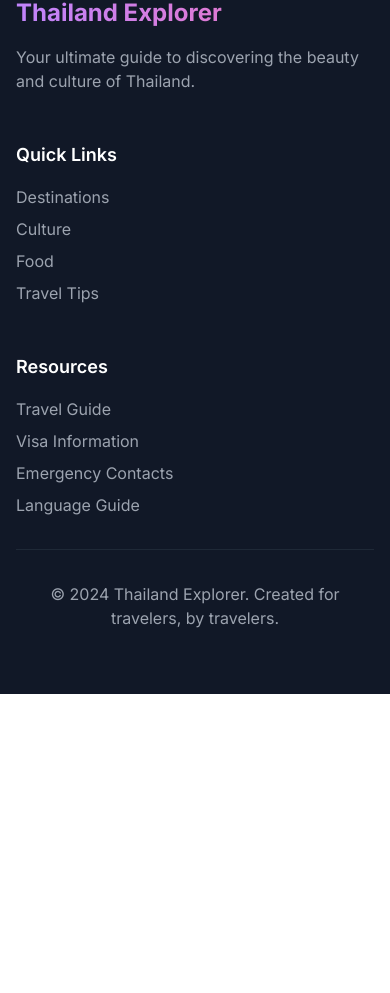
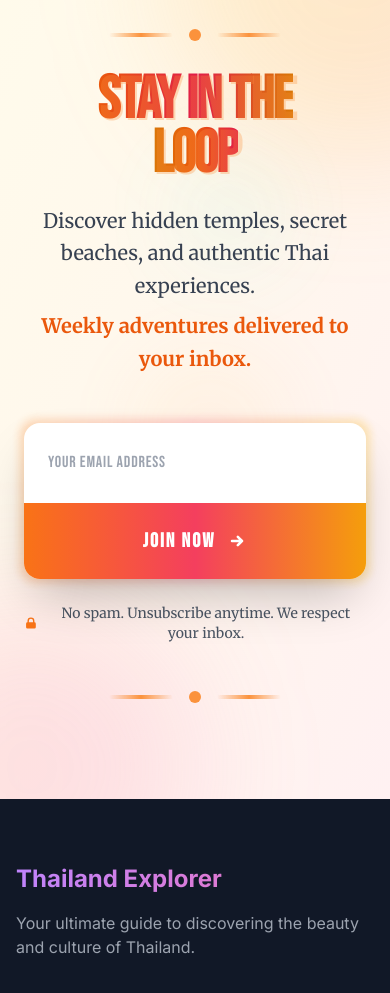
Before and after one commit to nitiponkhml/traveler, a Next.js app: page / in a window 390 px wide. Shown: the part 10807-11800 px from the top of the page. Before the commit the page ends 11501 px from the top, so only its background shows below. Built offline with nearby package versions, Linux system fonts and the light colour scheme.

Commit message:
Create SubscriptionForm component with animated design

```diff
--- /dev/null
+++ b/components/SubscriptionForm.tsx
@@ -0,0 +1,175 @@
+"use client";
+
+import { useState, FormEvent } from 'react';
+
+export default function SubscriptionForm() {
+  const [email, setEmail] = useState('');
+  const [isFocused, setIsFocused] = useState(false);
+  const [isSubmitted, setIsSubmitted] = useState(false);
+
+  const handleSubmit = (e: FormEvent<HTMLFormElement>) => {
+    e.preventDefault();
+
+    // Simulate submission (no backend yet)
+    if (email) {
+      setIsSubmitted(true);
+      setTimeout(() => {
+        setIsSubmitted(false);
+        setEmail('');
+      }, 3000);
+    }
+  };
+
+  return (
+    <div className="relative overflow-hidden bg-gradient-to-br from-amber-50 via-orange-50 to-rose-50 py-24 px-6">
+      {/* Decorative Background Elements */}
+      <div className="absolute inset-0 overflow-hidden">
+        {/* Large decorative circle - top right */}
+        <div className="absolute -top-40 -right-40 w-96 h-96 bg-gradient-to-br from-amber-300/20 to-orange-400/20 rounded-full blur-3xl" />
+
+        {/* Medium decorative circle - bottom left */}
+        <div className="absolute -bottom-32 -left-32 w-80 h-80 bg-gradient-to-tr from-rose-300/20 to-pink-400/20 rounded-full blur-3xl" />
+
+        {/* Small accent circles */}
+        <div className="absolute top-1/4 right-1/4 w-32 h-32 bg-teal-300/10 rounded-full blur-2xl animate-pulse" style={{ animationDuration: '4s' }} />
+        <div className="absolute bottom-1/3 left-1/3 w-40 h-40 bg-orange-300/10 rounded-full blur-2xl animate-pulse" style={{ animationDuration: '5s', animationDelay: '1s' }} />
+      </div>
+
+      <div className="relative max-w-4xl mx-auto">
+        {/* Decorative Top Border */}
+        <div className="flex items-center justify-center mb-8">
+          <div className="h-1 w-16 bg-gradient-to-r from-transparent via-orange-400 to-transparent rounded-full" />
+          <div className="mx-4 w-3 h-3 bg-orange-400 rounded-full" />
+          <div className="h-1 w-16 bg-gradient-to-r from-transparent via-orange-400 to-transparent rounded-full" />
+        </div>
+
+        {/* Main Content */}
+        <div className="text-center mb-12">
+          <h2
+            className="text-6xl md:text-7xl lg:text-8xl font-black mb-6 tracking-tight"
+            style={{
+              fontFamily: '"Bebas Neue", "Impact", sans-serif',
+              textShadow: '2px 2px 0 rgba(251, 146, 60, 0.3)',
+              lineHeight: '0.9'
+            }}
+          >
+            <span className="bg-gradient-to-r from-orange-600 via-rose-600 to-amber-600 bg-clip-text text-transparent">
+              STAY IN THE
+            </span>
+            <br />
+            <span className="bg-gradient-to-r from-amber-600 via-orange-600 to-rose-600 bg-clip-text text-transparent">
+              LOOP
+            </span>
+          </h2>
+
+          <p
+            className="text-xl md:text-2xl text-gray-700 max-w-2xl mx-auto leading-relaxed"
+            style={{ fontFamily: '"Merriweather", Georgia, serif' }}
+          >
+            Discover hidden temples, secret beaches, and authentic Thai experiences.
+            <span className="block mt-2 text-orange-600 font-semibold">
+              Weekly adventures delivered to your inbox.
+            </span>
+          </p>
+        </div>
+
+        {/* Subscription Form */}
+        <form onSubmit={handleSubmit} className="max-w-2xl mx-auto">
+          <div className="relative group">
+            {/* Decorative border effect */}
+            <div className="absolute -inset-1 bg-gradient-to-r from-orange-400 via-rose-400 to-amber-400 rounded-2xl blur-sm opacity-30 group-hover:opacity-50 transition-opacity duration-500" />
+
+            <div className="relative bg-white rounded-2xl shadow-2xl overflow-hidden">
+              {/* Input Container */}
+              <div className="flex flex-col md:flex-row items-stretch">
+                <div className="flex-1 relative">
+                  {/* Floating Label */}
+                  <label
+                    htmlFor="email"
+                    className={`absolute left-6 transition-all duration-300 pointer-events-none ${
+                      isFocused || email
+                        ? 'top-3 text-xs text-orange-600 font-bold'
+                        : 'top-1/2 -translate-y-1/2 text-base text-gray-400'
+                    }`}
+                    style={{ fontFamily: '"Bebas Neue", sans-serif', letterSpacing: '0.05em' }}
+                  >
+                    YOUR EMAIL ADDRESS
+                  </label>
+
+                  <input
+                    type="email"
+                    id="email"
+                    value={email}
+                    onChange={(e) => setEmail(e.target.value)}
+                    onFocus={() => setIsFocused(true)}
+                    onBlur={() => setIsFocused(false)}
+                    required
+                    className="w-full px-6 pt-9 pb-4 text-lg text-gray-900 bg-transparent border-0 outline-none"
+                    style={{ fontFamily: '"Merriweather", Georgia, serif' }}
+                    placeholder=""
+                  />
+
+                  {/* Bottom border animation */}
+                  <div className={`absolute bottom-0 left-0 right-0 h-0.5 bg-gradient-to-r from-orange-400 via-rose-400 to-amber-400 transform origin-left transition-transform duration-300 ${
+                    isFocused ? 'scale-x-100' : 'scale-x-0'
+                  }`} />
+                </div>
+
+                {/* Submit Button */}
+                <button
+                  type="submit"
+                  disabled={isSubmitted}
+                  className="group/btn relative md:w-auto px-8 py-6 md:py-0 bg-gradient-to-r from-orange-500 via-rose-500 to-amber-500 hover:from-orange-600 hover:via-rose-600 hover:to-amber-600 transition-all duration-300 overflow-hidden"
+                >
+                  {/* Button shine effect */}
+                  <div className="absolute inset-0 -translate-x-full group-hover/btn:translate-x-full transition-transform duration-700 bg-gradient-to-r from-transparent via-white/20 to-transparent" />
+
+                  <span
+                    className="relative text-white font-black text-xl tracking-wider flex items-center justify-center gap-3"
+                    style={{ fontFamily: '"Bebas Neue", sans-serif', letterSpacing: '0.1em' }}
+                  >
+                    {isSubmitted ? (
+                      <>
+                        <svg className="w-6 h-6 animate-bounce" fill="none" stroke="currentColor" viewBox="0 0 24 24">
+                          <path strokeLinecap="round" strokeLinejoin="round" strokeWidth={3} d="M5 13l4 4L19 7" />
+                        </svg>
+                        SUBSCRIBED!
+                      </>
+                    ) : (
+                      <>
+                        JOIN NOW
+                        <svg className="w-5 h-5 group-hover/btn:translate-x-1 transition-transform" fill="none" stroke="currentColor" viewBox="0 0 24 24">
+                          <path strokeLinecap="round" strokeLinejoin="round" strokeWidth={3} d="M13 7l5 5m0 0l-5 5m5-5H6" />
+                        </svg>
+                      </>
+                    )}
+                  </span>
+                </button>
+              </div>
+            </div>
+          </div>
+
+          {/* Privacy Note */}
+          <p
+            className="text-center mt-6 text-sm text-gray-600"
+            style={{ fontFamily: '"Merriweather", Georgia, serif' }}
+          >
+            <span className="inline-flex items-center gap-2">
+              <svg className="w-4 h-4 text-orange-500" fill="currentColor" viewBox="0 0 20 20">
+                <path fillRule="evenodd" d="M5 9V7a5 5 0 0110 0v2a2 2 0 012 2v5a2 2 0 01-2 2H5a2 2 0 01-2-2v-5a2 2 0 012-2zm8-2v2H7V7a3 3 0 016 0z" clipRule="evenodd" />
+              </svg>
+              No spam. Unsubscribe anytime. We respect your inbox.
+            </span>
+          </p>
+        </form>
+
+        {/* Decorative Bottom Border */}
+        <div className="flex items-center justify-center mt-12">
+          <div className="h-1 w-16 bg-gradient-to-r from-transparent via-orange-400 to-transparent rounded-full" />
+          <div className="mx-4 w-3 h-3 bg-orange-400 rounded-full" />
+          <div className="h-1 w-16 bg-gradient-to-r from-transparent via-orange-400 to-transparent rounded-full" />
+        </div>
+      </div>
+    </div>
+  );
+}
```
